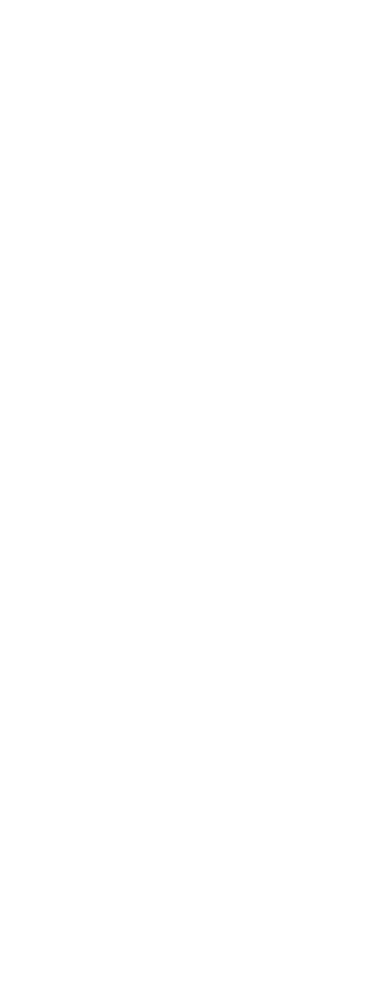
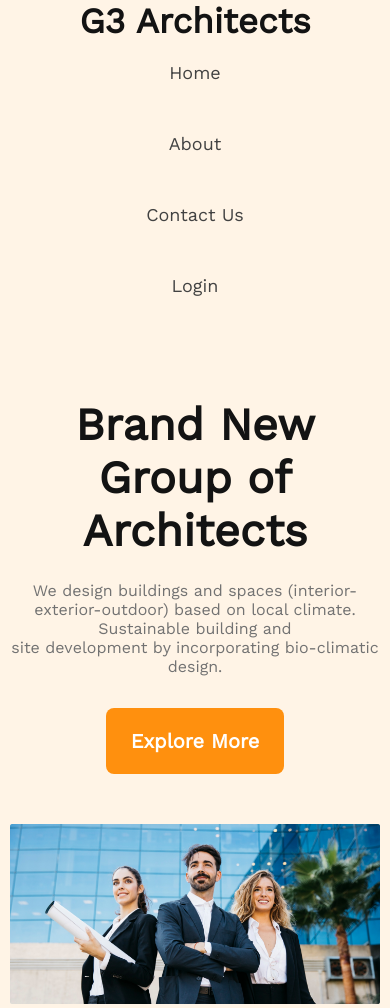
Before and after one commit to mdrakibulislam10/g3-architects, a plain HTML site: page index.html in a window 390 px wide. Before the commit the page ends 844 px from the top, so only its background shows below. Drawn offline with nearby package versions, Linux system fonts and the light colour scheme.

Commit message:
header added

```diff
--- a/index.html
+++ b/index.html
@@ -8,12 +8,40 @@
     <title>G3 Architects</title>
     <!-- css stylesheet -->
     <link rel="stylesheet" href="styles/style.css">
+    <!-- google fonts -->
+    <link rel="preconnect" href="https://fonts.googleapis.com">
+    <link rel="preconnect" href="https://fonts.gstatic.com" crossorigin>
+    <link href="https://fonts.googleapis.com/css2?family=Work+Sans&display=swap" rel="stylesheet">
 </head>
 
 <body>
     <!-- header -->
-    <header>
+    <header class="header">
+        <!-- navbar -->
+        <nav class="nav">
+            <h3 class="nav-title">G3 Architects</h3>
 
+            <ul>
+                <li>Home</li>
+                <li>About</li>
+                <li>Contact Us</li>
+                <li>Login</li>
+            </ul>
+        </nav>
+
+        <!-- banner section -->
+        <section class="banner">
+            <div class="banner-details">
+                <h1 class="banner-title">Brand New <br> Group of Architects</h1>
+                <p class="description">We design buildings and spaces (interior-exterior-outdoor) based on local
+                    climate. Sustainable building and <br> site development by incorporating bio-climatic design.</p>
+                <button class="orange-btn">Explore More</button>
+            </div>
+
+            <div class="banner-img">
+                <img src="images/banner.png" alt="">
+            </div>
+        </section>
     </header>
 
     <!-- main -->
--- a/styles/style.css
+++ b/styles/style.css
@@ -0,0 +1,113 @@
+/* google fonts family */
+* {
+    font-family: 'Work Sans', sans-serif;
+    margin: 0;
+}
+
+/* header section styles */
+.header {
+    background: rgba(255, 144, 14, 0.1);
+    padding: 50px 240px 45px;
+}
+
+.nav {
+    display: flex;
+    justify-content: space-between;
+    align-items: center;
+}
+
+.nav .nav-title {
+    color: #131313;
+    font-weight: 700;
+    font-size: 45px;
+}
+
+.nav ul {
+    display: flex;
+    gap: 50px;
+}
+
+.nav ul li {
+    list-style: none;
+    color: #424242;
+    font-weight: 500;
+    font-size: 18px;
+}
+
+.banner-details {
+    text-align: center;
+    /* width: 862px; */
+}
+
+.banner-title {
+    color: #131313;
+    font-weight: 700;
+    font-size: 64px;
+    margin-top: 102px;
+}
+
+.description {
+    color: #727272;
+    font-weight: 400;
+    font-size: 16px;
+    margin: 24px 0 32px 0;
+}
+
+.orange-btn {
+    background: #FF900E;
+    border-radius: 8px;
+    color: #FFFFFF;
+    font-weight: 600;
+    font-size: 20px;
+    border: 0;
+    padding: 21px 25px;
+}
+
+.banner-img img {
+    width: 100%;
+    margin-top: 50px;
+}
+
+/*...............
+media query
+................*/
+
+/* small device */
+@media screen and (max-width: 576px) {
+    .header {
+        padding: 0 10px;
+    }
+
+    .nav {
+        flex-direction: column;
+        text-align: center;
+    }
+
+    .nav .nav-title {
+        font-size: 35px;
+    }
+
+    .nav ul {
+        flex-direction: column;
+        align-items: center;
+        margin-top: 20px;
+        padding: 0;
+    }
+
+    .banner-title {
+        font-size: 45px;
+    }
+}
+
+/* medium device */
+@media screen and (min-width: 577px) and (max-width: 992px) {
+    .header {
+        padding: 0 10px;
+    }
+
+    .nav {
+        flex-direction: column;
+        text-align: center;
+        gap: 20px;
+    }
+}
```
